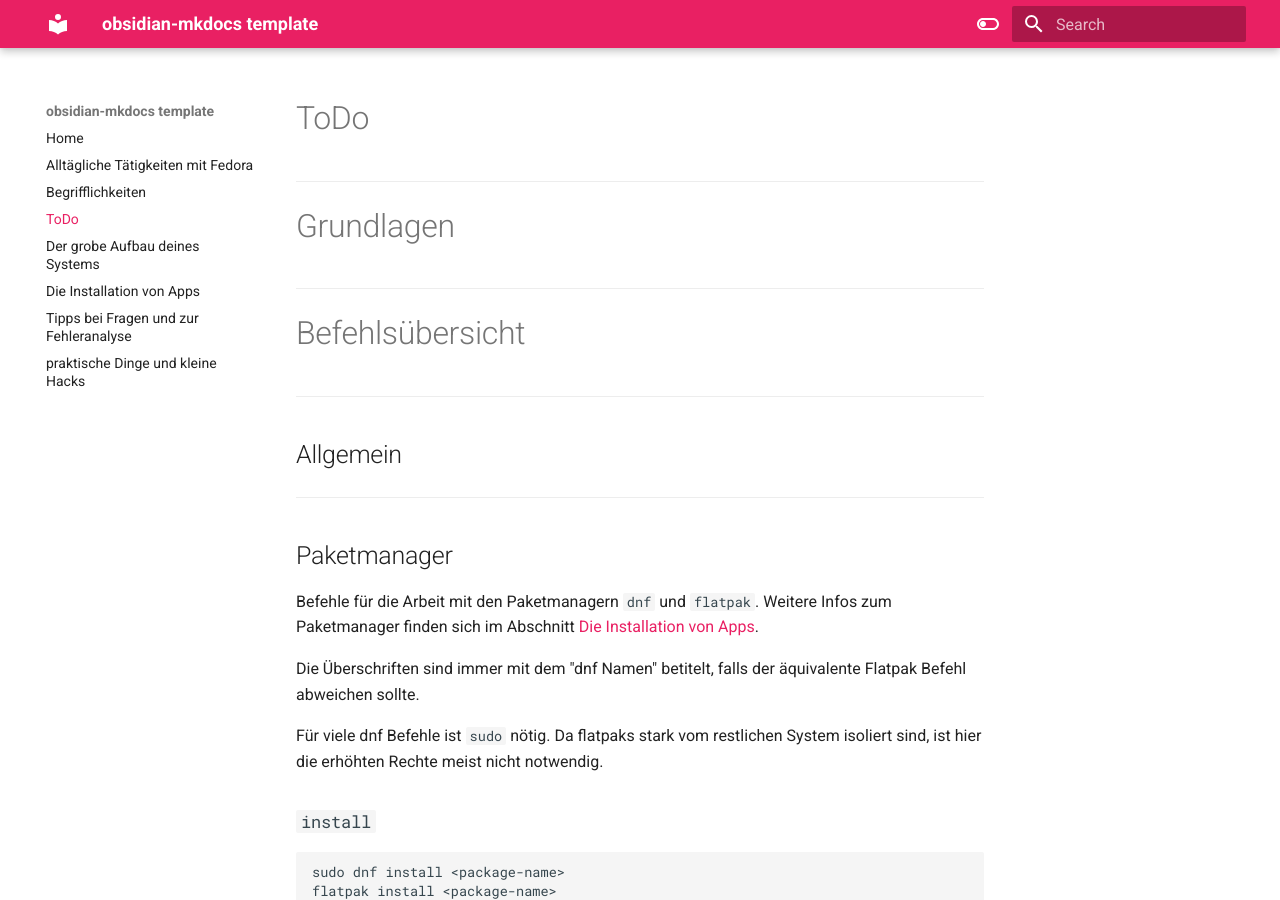
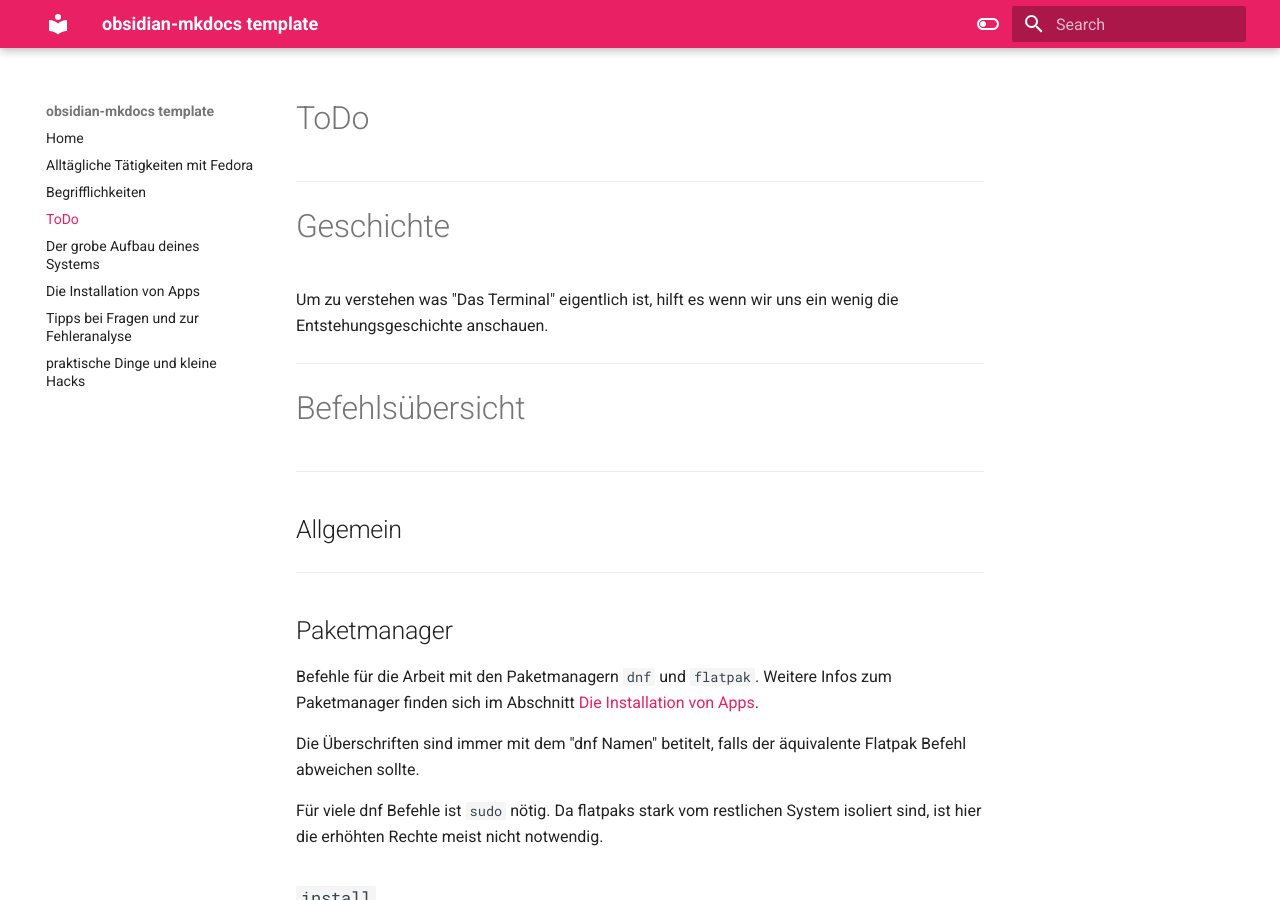
Before and after one commit to Tecipry/Handbuch-fedoraKDE, an MkDocs documentation site: the page built from docs/Das Terminal.md, in a window 1280 px wide and 900 px high. Built offline with MkDocs 1.6.1 and Material for MkDocs 9.7.7, drawn with Linux system fonts in a browser that asks for light colours.

Commit message:
backup from:  20-12-2025 12:44:23

```diff
--- a/docs/Das Terminal.md
+++ b/docs/Das Terminal.md
@@ -1,9 +1,9 @@
 #ToDo
 
 ---
-# Grundlagen
+# Geschichte
 
-
+Um zu verstehen was "Das Terminal" eigentlich ist, hilft es wenn wir uns ein wenig die Entstehungsgeschichte anschauen.
 
 ---
 # Befehlsübersicht
```
